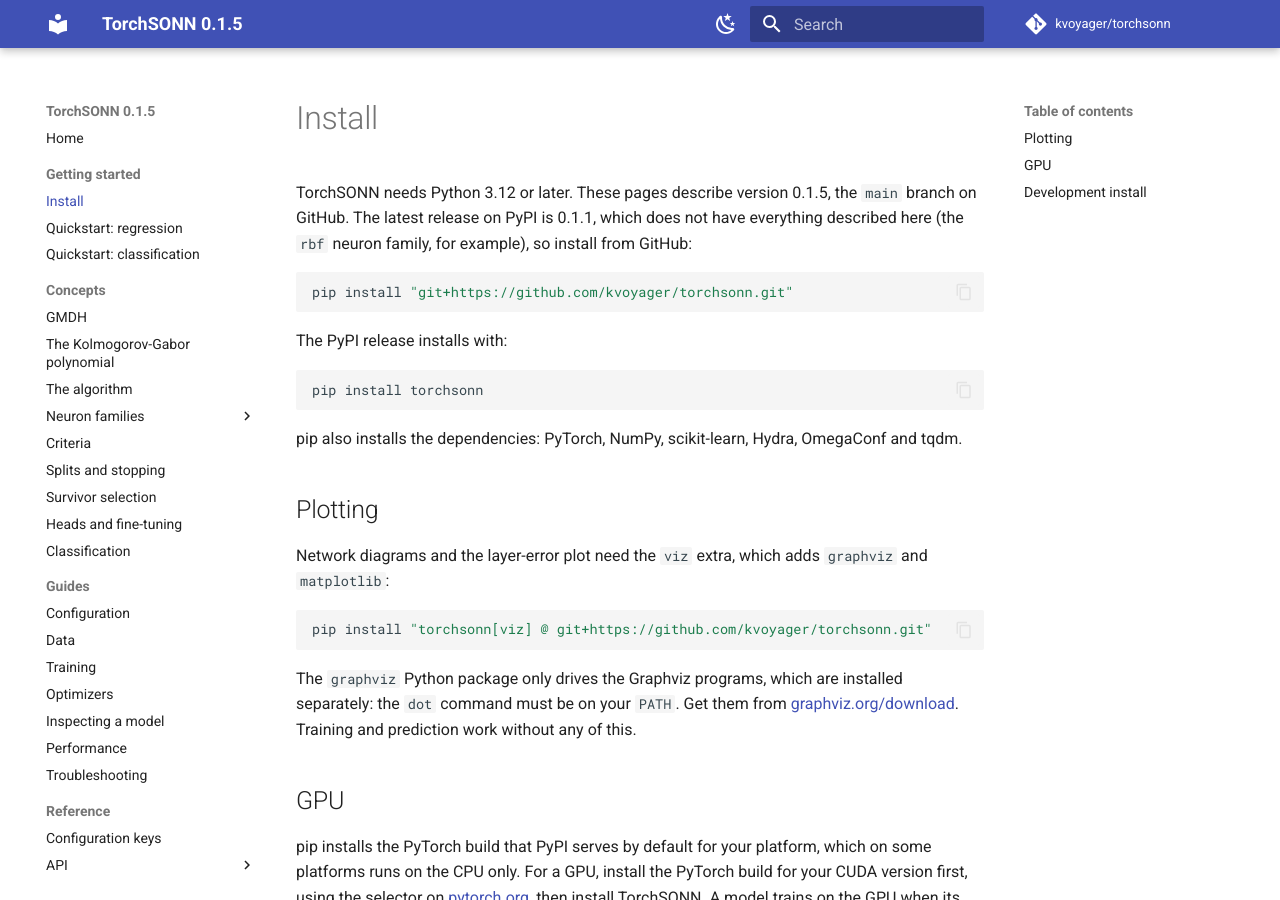
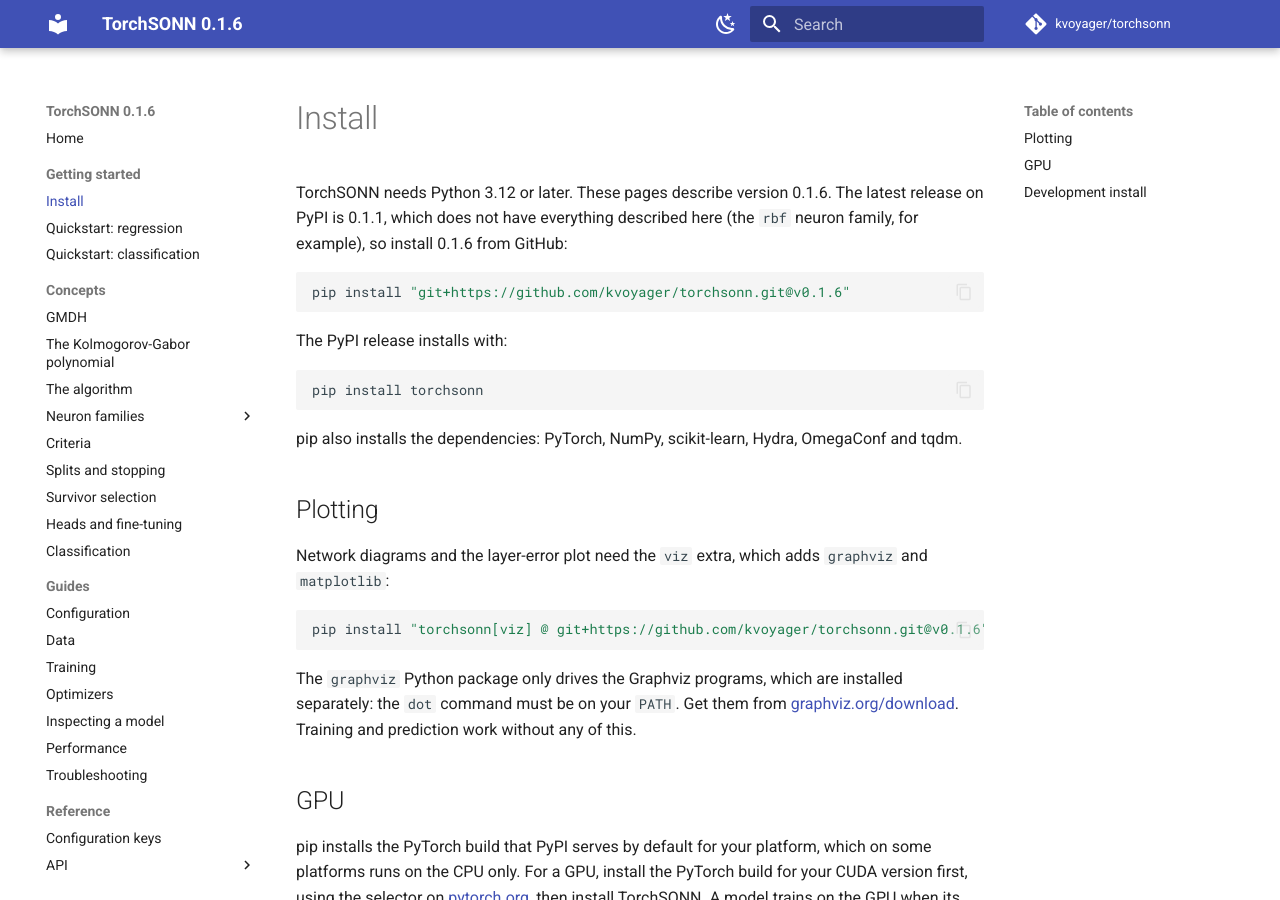
Before and after one commit to kvoyager/torchsonn, an MkDocs documentation site: the page built from docs/getting-started/install.md, in a window 1280 px wide and 900 px high. Built offline with MkDocs 1.6.1 and Material for MkDocs 9.7.7, drawn with Linux system fonts in a browser that asks for light colours; comment, search, counter and statistics services are not loaded.

Commit message:
release: 0.1.6 - the open changelog section becomes 0.1.6
The Unreleased changelog entries become the 0.1.6 section, and pyproject's
version, the README citation and the install page go to 0.1.6. The install
page's GitHub commands now name the tag (@v0.1.6), so a reader of the
published 0.1.6 pages installs the version they describe; RELEASING.md
lists that among the release steps.

````diff
--- a/docs/getting-started/install.md
+++ b/docs/getting-started/install.md
@@ -1,12 +1,12 @@
 # Install
 
-TorchSONN needs Python 3.12 or later. These pages describe version 0.1.5,
-the `main` branch on GitHub. The latest release on PyPI is 0.1.1, which does
-not have everything described here (the `rbf` neuron family, for example),
-so install from GitHub:
+TorchSONN needs Python 3.12 or later. These pages describe version 0.1.6.
+The latest release on PyPI is 0.1.1, which does not have everything
+described here (the `rbf` neuron family, for example), so install 0.1.6
+from GitHub:
 
 ```bash
-pip install "git+https://github.com/kvoyager/torchsonn.git"
+pip install "git+https://github.com/kvoyager/torchsonn.git@v0.1.6"
 ```
 
 The PyPI release installs with:
@@ -24,7 +24,7 @@
 `graphviz` and `matplotlib`:
 
 ```bash
-pip install "torchsonn[viz] @ git+https://github.com/kvoyager/torchsonn.git"
+pip install "torchsonn[viz] @ git+https://github.com/kvoyager/torchsonn.git@v0.1.6"
 ```
 
 The `graphviz` Python package only drives the Graphviz programs, which are
--- a/pyproject.toml
+++ b/pyproject.toml
@@ -4,7 +4,7 @@
 
 [project]
 name = "torchsonn"
-version = "0.1.5"
+version = "0.1.6"
 description = "Self-organizing neural network on PyTorch."
 readme = "README.md"
 license = "MIT"
````
Also changed, not shown: CHANGELOG.md (+1 -1 lines), README.md (+1 -1 lines), RELEASING.md (+3 -1 lines).
